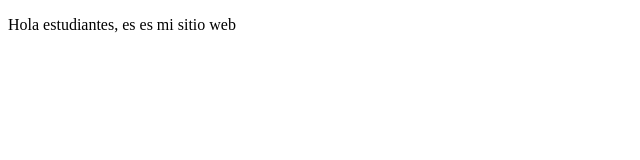
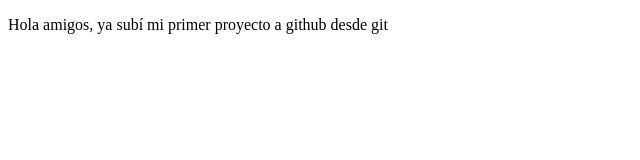
Before and after one commit to foreverluis/cursoPrework, a plain HTML site: page index.html in a window 1280 px wide. Shown: the whole page, without its empty margins (0-640 px from the left). Drawn offline with Linux system fonts and the light colour scheme.

Commit message:
aviso de que ya subimos desde git a github

```diff
--- a/index.html
+++ b/index.html
@@ -7,6 +7,6 @@
     <title>Hola mundo</title>
 </head>
 <body>
-    <p>Hola estudiantes, es es mi sitio web</p>
+    <p>Hola amigos, ya subí mi primer proyecto a github desde git</p>
 </body>
 </html>
```
